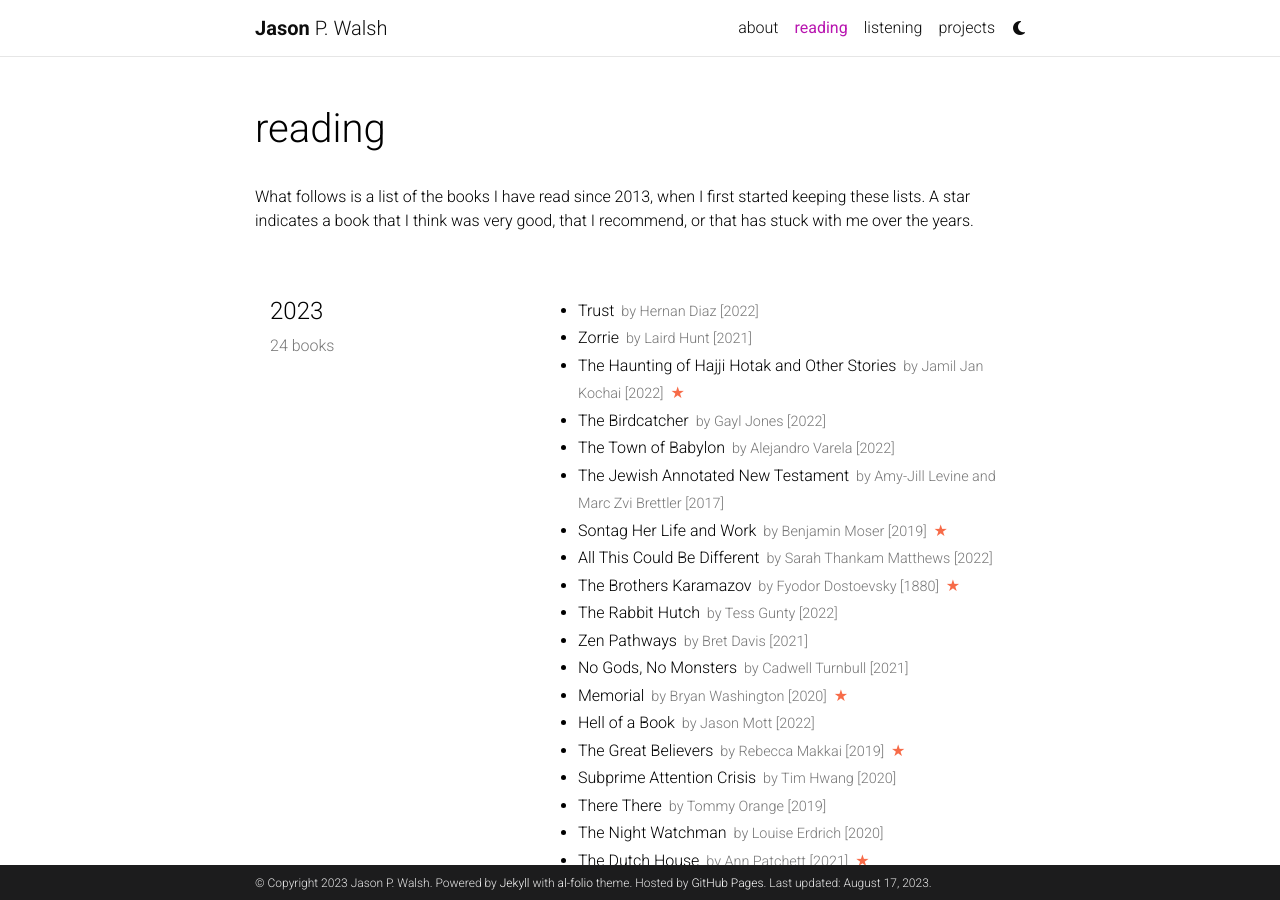
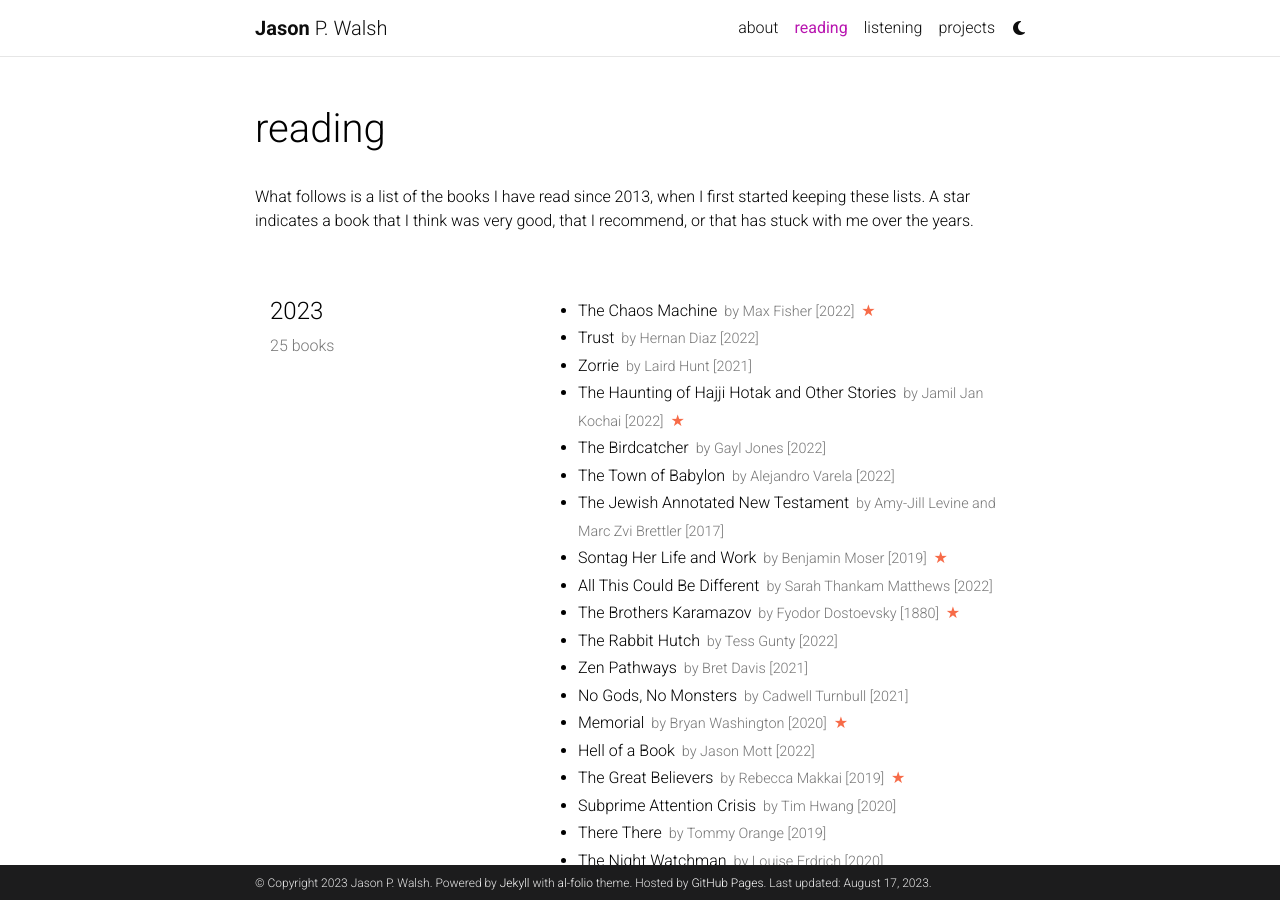
Before and after one commit to jwals23/jwals23.github.io, a Jekyll site: the page built from _pages/reading.md, in a window 1280 px wide and 900 px high. Built offline with Jekyll 4.4.1, drawn with Linux system fonts in a browser that asks for light colours; comment, search, counter and statistics services are not loaded; a style sheet for code colours, icons or effects is not loaded.

Commit message:
Adding Chaos Machine

```diff
--- a/_data/reading.yml
+++ b/_data/reading.yml
@@ -1,6 +1,11 @@
 list:
   - year: "2023"
     books:
+      - title: The Chaos Machine
+        author: Max Fisher
+        year: 2022
+        star: yes
+
       - title: Trust
         author: Hernan Diaz
         year: 2022
```
